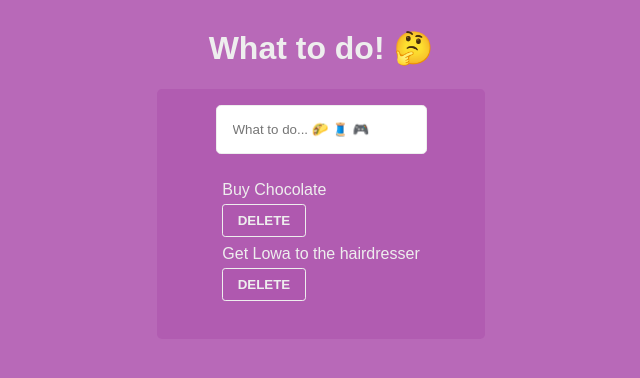
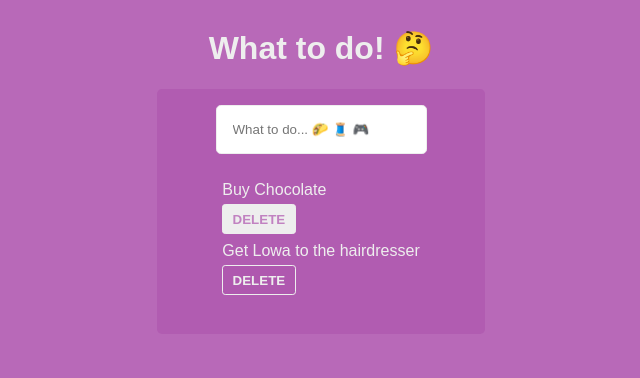
Before and after one commit to herv3us/todo, a React (Vite) app: page / in a window 1280 px wide. In both pictures the pointer is over the button 582 px from the left and 220 px from the top of the page. Shown: the top 378 px of the page, without its empty margins (319-959 px from the left). Built offline with nearby package versions, Linux system fonts and the light colour scheme.

Commit message:
add hover-styling

```diff
--- a/src/index.css
+++ b/src/index.css
@@ -41,13 +41,17 @@ h1 {
 .whatToDo button {
   font-family: inherit;
   margin-top: 0.3rem;
-  padding: 0.5rem 0.9rem;
+  padding: 0.5em 0.7em;
   color: #eee;
   background-color: rgba(175, 87, 175, 0.712);
   border: solid 1px #eee;
   border-radius: 0.2rem;
   text-transform: uppercase;
   font-weight: bold;
+}
+.whatToDo button:hover {
+  background-color: #eee;
+  color: rgba(175, 87, 175, 0.712);
 }
 .whatToDo li {
   padding: 0.1em;
--- a/src/styles/_todo.scss
+++ b/src/styles/_todo.scss
@@ -28,7 +28,7 @@
   & button {
     font-family: inherit;
     margin-top: 0.3rem;
-    padding: 0.5rem 0.9rem;
+    padding: 0.5em 0.7em;
     color: $primary;
     background-color: $background-darker;
     border: solid 1px $primary;
@@ -37,6 +37,8 @@
     font-weight: bold;
 
     &:hover {
+      background-color: $primary;
+      color: $background-darker;
     }
   }
 
```
Also changed, not shown: 1 other file (tests, documents, lock files or other folders).
